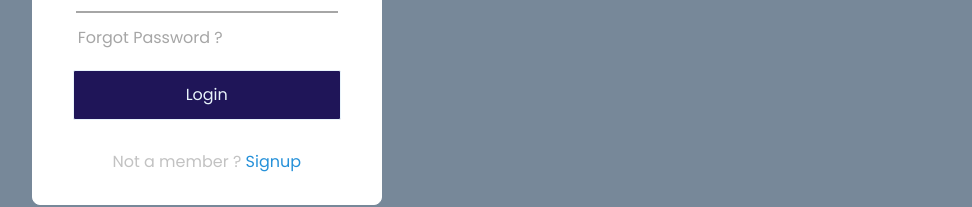
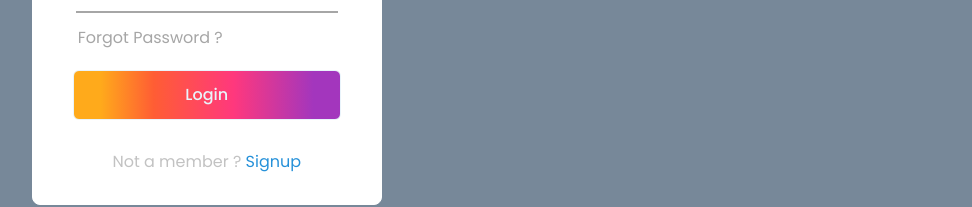
Before and after one commit to Auugust0-Carnaval/TCC-AmoPatasFrontend, an Angular app: page /login in a window 1280 px wide. Shown: the part 434-641 px from the top of the page, without its empty margins (149-1121 px from the left). Built offline with nearby package versions, Linux system fonts and the light colour scheme.

Commit message:
alterando cor de botao login

```diff
--- a/src/app/components/login/login.component.css
+++ b/src/app/components/login/login.component.css
@@ -84,8 +84,9 @@ input[type="submit"]{
   width: 100%;
   height: 50px;
   border: 1px solid;
-  background: #1f1558;
-  border-radius:2px;
+  background: linear-gradient(90deg, rgba(255,170,27,1) 10%, rgba(255,93,52,1) 30%, rgba(255,56,125,1) 60%, rgba(163,54,189,1) 90%);
+  border-radius: 6px;
+  font-weight: 500;
   color: #e9f4fb;
   cursor: pointer;
 }
--- a/src/app/components/login/login.component.html
+++ b/src/app/components/login/login.component.html
@@ -17,7 +17,7 @@
               Forgot Password ?
           </div>
           <a [routerLink]="['/home']">
-            <input type="submit" value="Login">
+            <input type="submit" value="Login" class="btnlogin">
           </a>
           <a [routerLink]="['/pessoa']">
           <div class="signup_link">
```
